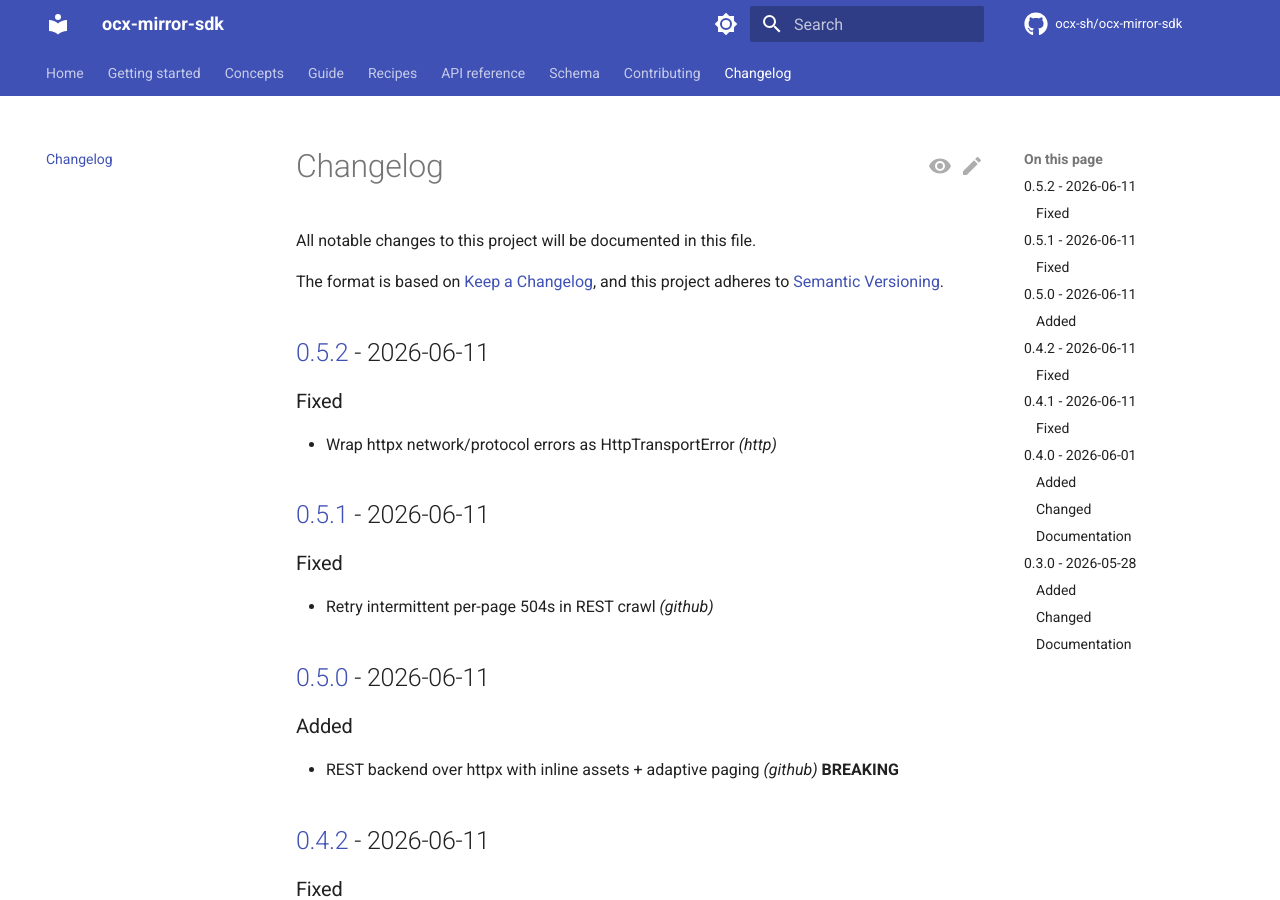
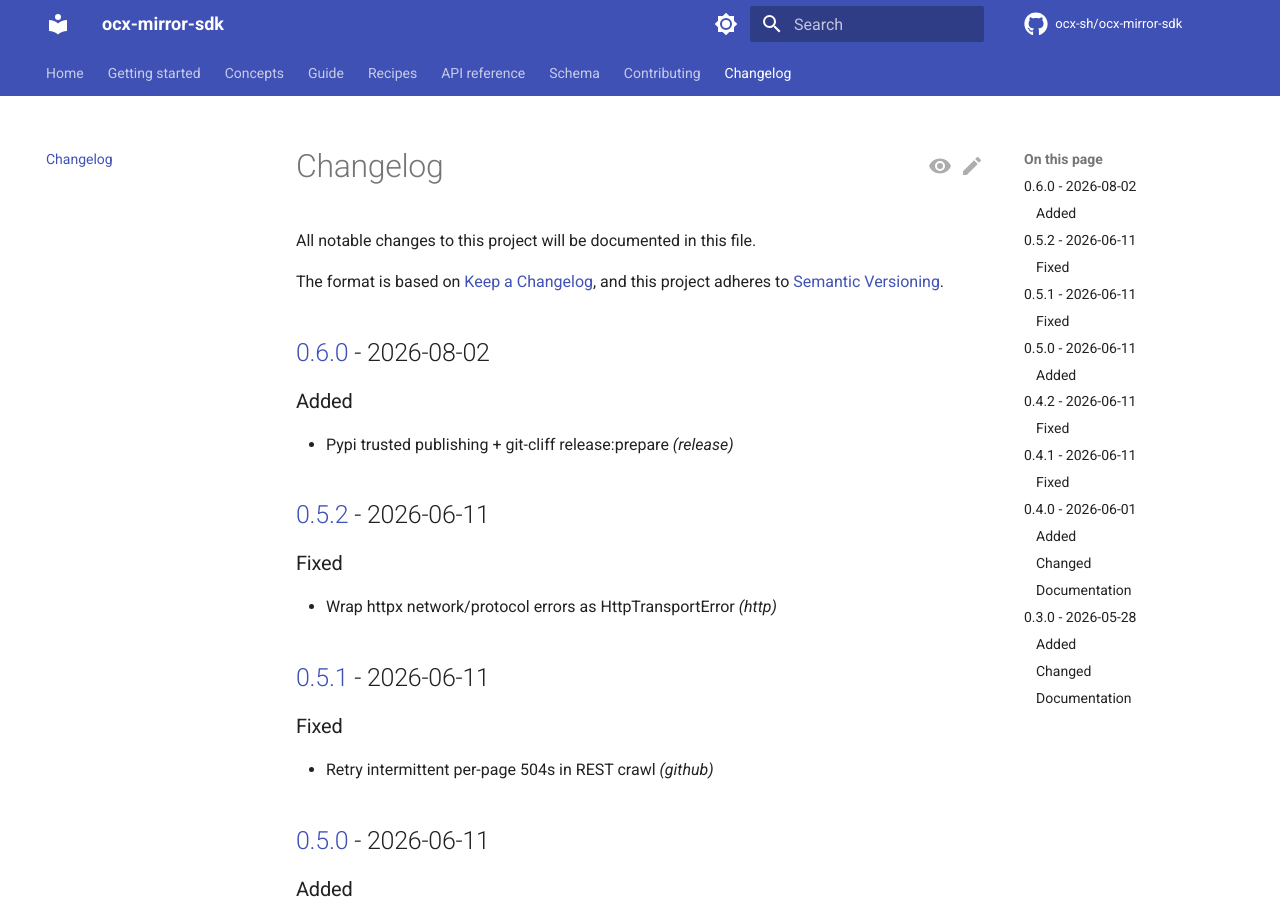
Before and after one commit to ocx-sh/ocx-mirror-sdk, an MkDocs documentation site: the page built from docs/changelog.md, in a window 1280 px wide and 900 px high. Built offline with MkDocs 1.6.1 and Material for MkDocs 9.7.7, drawn with Linux system fonts in a browser that asks for light colours; comment, search, counter and statistics services are not loaded.

Commit message:
chore(release): v0.6.0

```diff
--- a/CHANGELOG.md
+++ b/CHANGELOG.md
@@ -4,6 +4,12 @@ All notable changes to this project will be documented in this file.
 
 The format is based on [Keep a Changelog](https://keepachangelog.com/en/1.1.0/),
 and this project adheres to [Semantic Versioning](https://semver.org/spec/v2.0.0.html).
+
+## [0.6.0] - 2026-08-02
+
+### Added
+
+- Pypi trusted publishing + git-cliff release:prepare *(release)*
 
 ## [0.5.2] - 2026-06-11
 
@@ -73,6 +79,7 @@ and this project adheres to [Semantic Versioning](https://semver.org/spec/v2.0.0
 - Publish MkDocs Material site under docs.ocx.sh/sdk/mirror/
 - Document wheel install path + changelog release ritual
 - Point README badge at docs.yml workflow status
+[0.6.0]: https://github.com/ocx-sh/ocx-mirror-sdk/compare/v0.5.2..v0.6.0
 [0.5.2]: https://github.com/ocx-sh/ocx-mirror-sdk/compare/v0.5.1..v0.5.2
 [0.5.1]: https://github.com/ocx-sh/ocx-mirror-sdk/compare/v0.5.0..v0.5.1
 [0.5.0]: https://github.com/ocx-sh/ocx-mirror-sdk/compare/v0.4.2..v0.5.0
--- a/pyproject.toml
+++ b/pyproject.toml
@@ -1,6 +1,6 @@
 [project]
 name = "ocx-mirror-sdk"
-version = "0.5.2"
+version = "0.6.0"
 description = "Python SDK for building ocx-mirror generator scripts"
 readme = "README.md"
 license = "Apache-2.0"
```
Also changed, not shown: README.md (+1 -1 lines), docs/getting-started/install.md (+1 -1 lines), 1 other file.
